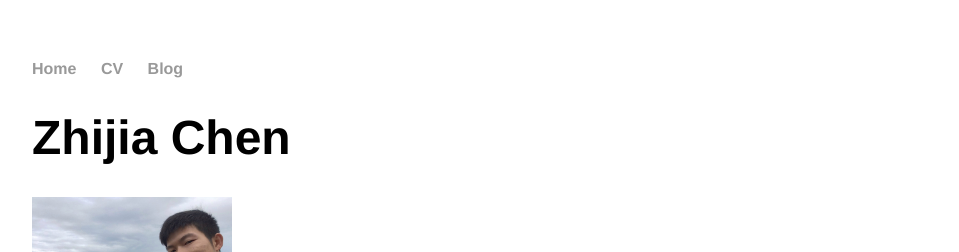
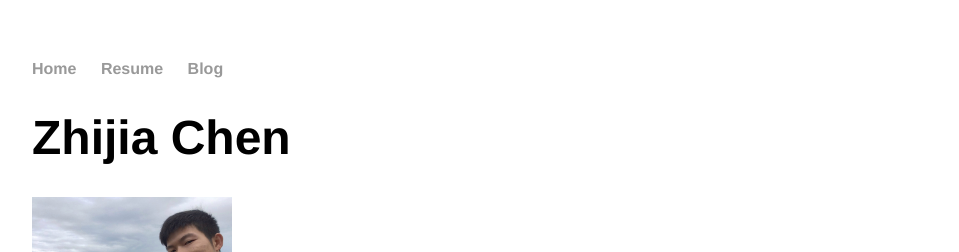
Before and after one commit to ZhijiaCHEN/ZhijiaCHEN.github.io, a Jekyll site: the page built from index.md, in a window 1280 px wide. Shown: the top 252 px of the page, without its empty margins (160-1119 px from the left). Built offline with Jekyll 4.4.1, drawn with Linux system fonts in a browser that asks for light colours.

Commit message:
Update resume.

```diff
--- a/_layouts/default.html
+++ b/_layouts/default.html
@@ -9,7 +9,7 @@
 			<nav>
 	    		<ul>
 	        		<li><a href="/">Home</a></li>
-	        		<li><a href="/resource/cv_zhijia.pdf">CV</a></li>
+	        		<li><a href="/resource/Resume.pdf">Resume</a></li>
 	        		<li><a href="/blog">Blog</a></li>
 	    		</ul>
 			</nav>
```
